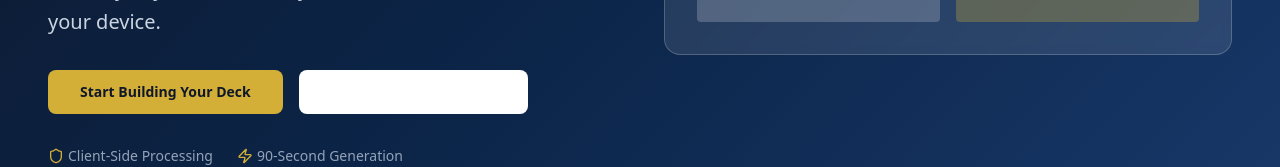
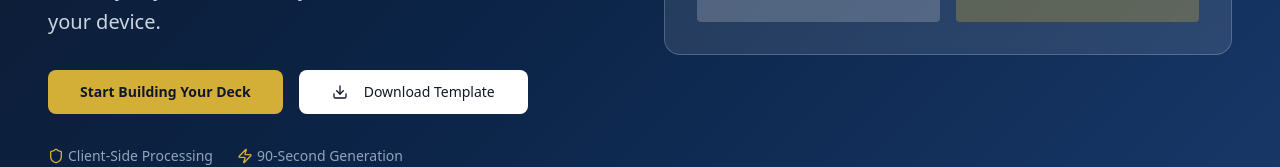
Before and after one commit to rxslice/deck-wizard-builder, a React (Vite) app: page / in a window 1280 px wide. Shown: the part 587-754 px from the top of the page. Built offline with nearby package versions, Linux system fonts and the light colour scheme.

Commit message:
Visual edit in Lovable
Edited UI in Lovable

```diff
--- a/src/components/HeroSection.tsx
+++ b/src/components/HeroSection.tsx
@@ -1,10 +1,7 @@
-
 import { Button } from "@/components/ui/button";
 import { TrendingUp, Shield, Zap, Download } from "lucide-react";
-
 export default function HeroSection() {
-  return (
-    <section className="hero-gradient text-white py-20 px-4 min-h-screen flex items-center">
+  return <section className="hero-gradient text-white py-20 px-4 min-h-screen flex items-center">
       <div className="container mx-auto">
         <div className="grid lg:grid-cols-2 gap-12 items-center">
           <div className="animate-fade-in">
@@ -27,17 +24,10 @@ export default function HeroSection() {
             </p>
 
             <div className="flex flex-col sm:flex-row gap-4 mb-8">
-              <Button
-                size="lg"
-                className="bg-financial-gold hover:bg-financial-gold-light text-financial-navy font-semibold px-8 py-3 rounded-lg transition-all duration-300 transform hover:scale-105"
-              >
+              <Button size="lg" className="bg-financial-gold hover:bg-financial-gold-light text-financial-navy font-semibold px-8 py-3 rounded-lg transition-all duration-300 transform hover:scale-105">
                 Start Building Your Deck
               </Button>
-              <Button
-                variant="outline"
-                size="lg"
-                className="border-white/30 text-white hover:bg-white/10 px-8 py-3 rounded-lg"
-              >
+              <Button variant="outline" size="lg" className="border-white/30 hover:bg-white/10 px-8 py-3 rounded-lg text-gray-900">
                 <Download className="w-4 h-4 mr-2" />
                 Download Template
               </Button>
@@ -70,6 +60,5 @@ export default function HeroSection() {
           </div>
         </div>
       </div>
-    </section>
-  );
+    </section>;
 }
```
